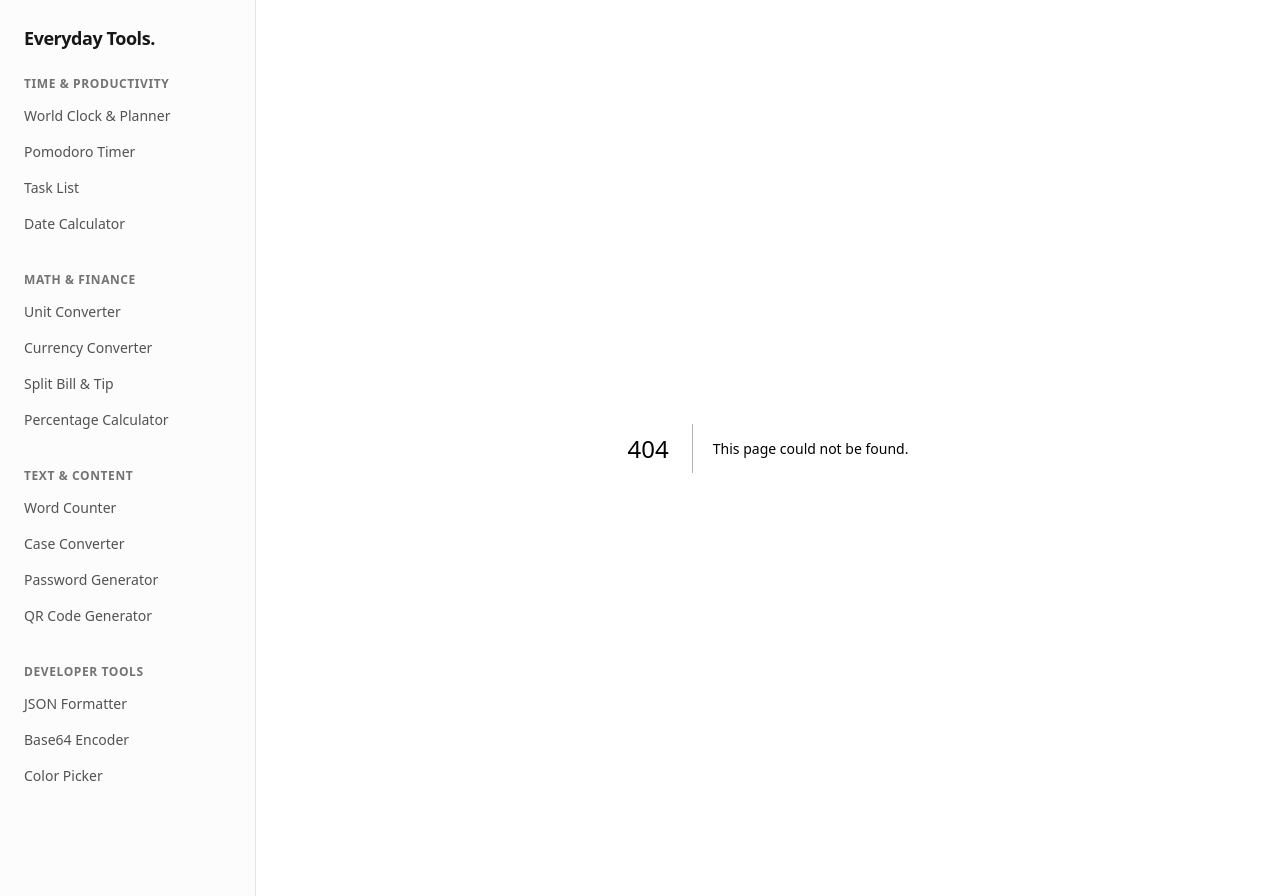
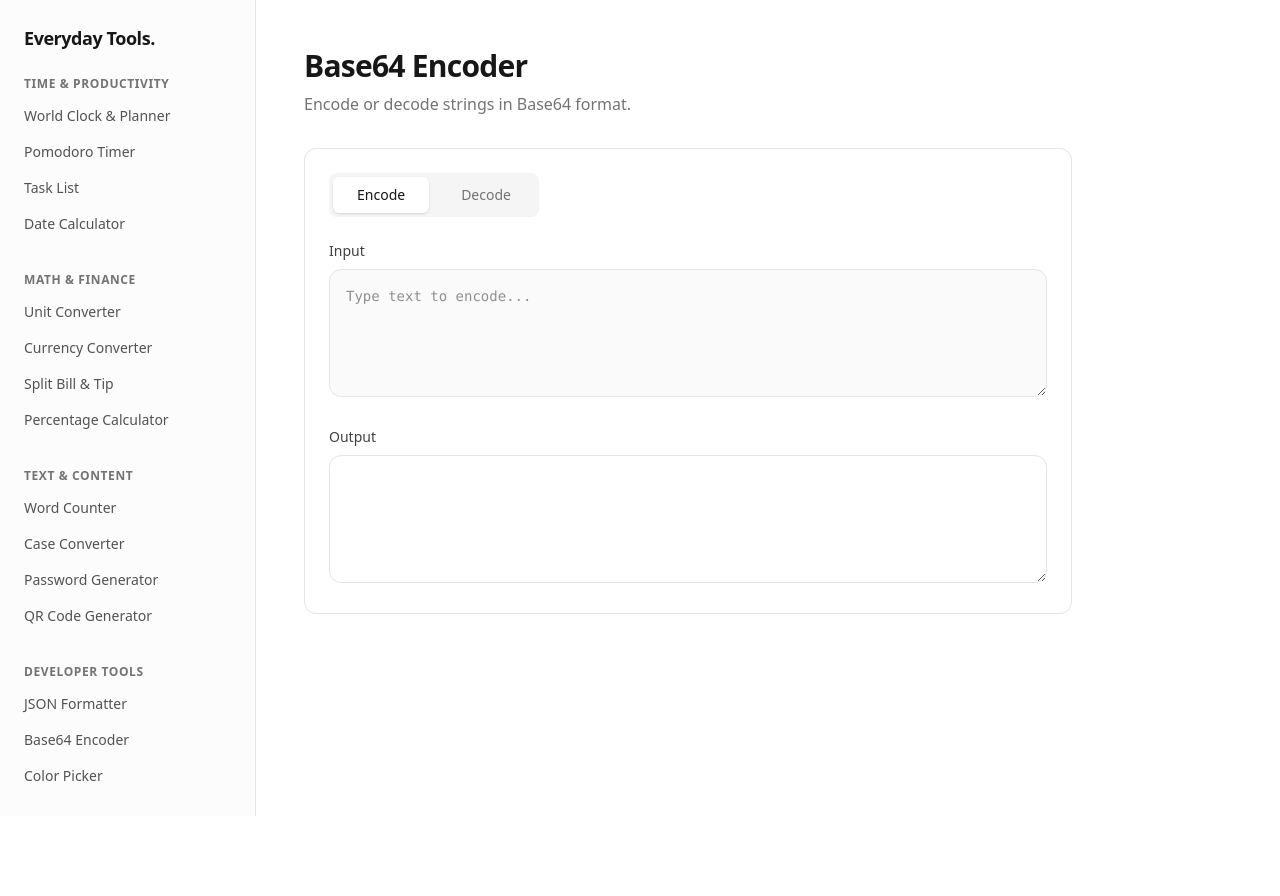
Before and after one commit to Fairfax18/everyday-tools, a Next.js app: page /dev/base64 in a window 1280 px wide. Before the commit this address had no page. After the commit the page ends 816 px from the top, so only its background shows below. Built offline with nearby package versions, Linux system fonts and the light colour scheme.

Commit message:
add new features. dev tools.

```diff
--- /dev/null
+++ b/app/dev/base64/page.js
@@ -0,0 +1,81 @@
+'use client';
+import { useState } from 'react';
+
+export default function Base64Tool() {
+  const [input, setInput] = useState('');
+  const [output, setOutput] = useState('');
+  const [mode, setMode] = useState('encode'); // 'encode' or 'decode'
+  const [error, setError] = useState(false);
+
+  const processText = (text, currentMode) => {
+    setInput(text);
+    setError(false);
+    if (!text) return setOutput('');
+
+    try {
+      if (currentMode === 'encode') {
+        setOutput(btoa(unescape(encodeURIComponent(text))));
+      } else {
+        setOutput(decodeURIComponent(escape(atob(text))));
+      }
+    } catch (err) {
+      setError(true);
+      setOutput('Error: Invalid Base64 string.');
+    }
+  };
+
+  const switchMode = (newMode) => {
+    setMode(newMode);
+    processText(input, newMode);
+  };
+
+  return (
+    <div className="max-w-3xl">
+      <h1 className="text-3xl font-bold tracking-tight mb-2">Base64 Encoder</h1>
+      <p className="text-neutral-500 mb-8">Encode or decode strings in Base64 format.</p>
+
+      <div className="bg-white p-6 rounded-xl border border-neutral-200">
+        <div className="flex gap-2 mb-6 p-1 bg-neutral-100 rounded-lg w-fit">
+          <button
+            onClick={() => switchMode('encode')}
+            className={`px-6 py-2 text-sm font-medium rounded-md transition ${mode === 'encode' ? 'bg-white shadow-sm text-neutral-900' : 'text-neutral-500 hover:text-neutral-900'}`}
+          >
+            Encode
+          </button>
+          <button
+            onClick={() => switchMode('decode')}
+            className={`px-6 py-2 text-sm font-medium rounded-md transition ${mode === 'decode' ? 'bg-white shadow-sm text-neutral-900' : 'text-neutral-500 hover:text-neutral-900'}`}
+          >
+            Decode
+          </button>
+        </div>
+
+        <div className="space-y-6">
+          <div>
+            <label className="block text-sm font-medium text-neutral-700 mb-2">Input</label>
+            <textarea
+              value={input}
+              onChange={(e) => processText(e.target.value, mode)}
+              placeholder={mode === 'encode' ? "Type text to encode..." : "Paste Base64 to decode..."}
+              className="w-full h-32 p-4 font-mono text-sm rounded-xl border border-neutral-200 bg-neutral-50 focus:bg-white focus:outline-none focus:ring-2 focus:ring-neutral-900 transition resize-y text-neutral-800"
+            />
+          </div>
+
+          <div>
+            <div className="flex justify-between items-center mb-2">
+              <label className="text-sm font-medium text-neutral-700">Output</label>
+              {output && !error && (
+                <button onClick={() => navigator.clipboard.writeText(output)} className="text-xs text-neutral-500 hover:text-neutral-900 transition font-medium">Copy Result</button>
+              )}
+            </div>
+            <textarea
+              value={output}
+              readOnly
+              className={`w-full h-32 p-4 font-mono text-sm rounded-xl border resize-y outline-none ${error ? 'border-red-200 bg-red-50 text-red-600' : 'border-neutral-200 bg-white text-neutral-800'}`}
+            />
+          </div>
+        </div>
+      </div>
+    </div>
+  );
+}
--- /dev/null
+++ b/app/dev/color-picker/page.js
@@ -0,0 +1,95 @@
+'use client';
+import { useState, useEffect } from 'react';
+
+export default function ColorPicker() {
+  const [color, setColor] = useState('#3b82f6'); // Default blue
+  const [rgb, setRgb] = useState('');
+  const [hsl, setHsl] = useState('');
+
+  // Helper to convert HEX to RGB
+  const hexToRgb = (hex) => {
+    const r = parseInt(hex.slice(1, 3), 16);
+    const g = parseInt(hex.slice(3, 5), 16);
+    const b = parseInt(hex.slice(5, 7), 16);
+    return `rgb(${r}, ${g}, ${b})`;
+  };
+
+  // Helper to convert HEX to HSL
+  const hexToHsl = (hex) => {
+    let r = parseInt(hex.slice(1, 3), 16) / 255;
+    let g = parseInt(hex.slice(3, 5), 16) / 255;
+    let b = parseInt(hex.slice(5, 7), 16) / 255;
+    const max = Math.max(r, g, b), min = Math.min(r, g, b);
+    let h, s, l = (max + min) / 2;
+
+    if (max === min) { h = s = 0; }
+    else {
+      const d = max - min;
+      s = l > 0.5 ? d / (2 - max - min) : d / (max + min);
+      switch (max) {
+        case r: h = (g - b) / d + (g < b ? 6 : 0); break;
+        case g: h = (b - r) / d + 2; break;
+        case b: h = (r - g) / d + 4; break;
+      }
+      h /= 6;
+    }
+    return `hsl(${Math.round(h * 360)}, ${Math.round(s * 100)}%, ${Math.round(l * 100)}%)`;
+  };
+
+  useEffect(() => {
+    setRgb(hexToRgb(color));
+    setHsl(hexToHsl(color));
+  }, [color]);
+
+  const copyFormat = (text) => {
+    navigator.clipboard.writeText(text);
+    // Optional: You could add a toast notification here
+  };
+
+  return (
+    <div className="max-w-2xl">
+      <h1 className="text-3xl font-bold tracking-tight mb-2">Color Picker</h1>
+      <p className="text-neutral-500 mb-8">Select colors and copy standard web formats.</p>
+
+      <div className="bg-white p-8 rounded-xl border border-neutral-200">
+        <div className="flex flex-col md:flex-row gap-8 items-center mb-8">
+          <div className="relative w-40 h-40 rounded-full overflow-hidden border-4 border-neutral-100 shadow-sm shrink-0">
+            {/* The actual HTML5 color picker input */}
+            <input
+              type="color"
+              value={color}
+              onChange={(e) => setColor(e.target.value)}
+              className="absolute -top-4 -left-4 w-48 h-48 cursor-pointer"
+            />
+          </div>
+
+          <div className="flex-1 text-center md:text-left">
+            <h2 className="text-xl font-medium text-neutral-900 mb-2">Selected Color</h2>
+            <p className="text-neutral-500 text-sm">Click the circle to open the native color picker and adjust the hue, saturation, and lightness.</p>
+          </div>
+        </div>
+
+        <div className="space-y-3">
+          {[
+            { label: 'HEX', value: color.toUpperCase() },
+            { label: 'RGB', value: rgb },
+            { label: 'HSL', value: hsl }
+          ].map((format) => (
+            <div key={format.label} className="flex items-center justify-between p-4 bg-neutral-50 rounded-lg border border-neutral-100 group">
+              <div>
+                <p className="text-xs font-semibold text-neutral-400 mb-1">{format.label}</p>
+                <p className="font-mono text-lg text-neutral-900">{format.value}</p>
+              </div>
+              <button
+                onClick={() => copyFormat(format.value)}
+                className="px-4 py-2 text-sm font-medium bg-white border border-neutral-200 rounded-md text-neutral-600 opacity-0 group-hover:opacity-100 transition hover:bg-neutral-100"
+              >
+                Copy
+              </button>
+            </div>
+          ))}
+        </div>
+      </div>
+    </div>
+  );
+}
--- /dev/null
+++ b/app/dev/json-formatter/page.js
@@ -0,0 +1,69 @@
+'use client';
+import { useState } from 'react';
+
+export default function JsonFormatter() {
+  const [input, setInput] = useState('');
+  const [output, setOutput] = useState('');
+  const [error, setError] = useState('');
+
+  const formatJSON = (space) => {
+    try {
+      if (!input.trim()) return;
+      const parsed = JSON.parse(input);
+      setOutput(JSON.stringify(parsed, null, space));
+      setError('');
+    } catch (err) {
+      setError(err.message);
+      setOutput('');
+    }
+  };
+
+  const copyToClipboard = () => {
+    if (output) navigator.clipboard.writeText(output);
+  };
+
+  return (
+    <div className="max-w-4xl">
+      <h1 className="text-3xl font-bold tracking-tight mb-2">JSON Formatter</h1>
+      <p className="text-neutral-500 mb-8">Format, validate, and minify JSON data.</p>
+
+      <div className="grid md:grid-cols-2 gap-6">
+        {/* Input Section */}
+        <div className="flex flex-col h-full">
+          <div className="flex justify-between items-center mb-2">
+            <label className="text-sm font-medium text-neutral-700">Input</label>
+            <button onClick={() => setInput('')} className="text-xs text-neutral-400 hover:text-red-500 transition">Clear</button>
+          </div>
+          <textarea
+            value={input}
+            onChange={(e) => setInput(e.target.value)}
+            placeholder='{"paste": "your JSON here"}'
+            className="w-full h-96 p-4 font-mono text-sm rounded-xl border border-neutral-200 bg-neutral-50 focus:bg-white focus:outline-none focus:ring-2 focus:ring-neutral-900 transition resize-none text-neutral-800"
+          />
+          <div className="flex gap-2 mt-4">
+            <button onClick={() => formatJSON(2)} className="flex-1 py-2 bg-neutral-900 text-white font-medium rounded-lg hover:bg-neutral-800 transition">Prettify</button>
+            <button onClick={() => formatJSON(0)} className="flex-1 py-2 bg-white border border-neutral-200 text-neutral-700 font-medium rounded-lg hover:bg-neutral-50 transition">Minify</button>
+          </div>
+        </div>
+
+        {/* Output Section */}
+        <div className="flex flex-col h-full">
+          <div className="flex justify-between items-center mb-2">
+            <label className="text-sm font-medium text-neutral-700">Output</label>
+            <button onClick={copyToClipboard} className="text-xs text-neutral-500 hover:text-neutral-900 transition font-medium">Copy Result</button>
+          </div>
+          <div className={`w-full h-96 p-4 font-mono text-sm rounded-xl border overflow-auto ${error ? 'border-red-200 bg-red-50 text-red-600' : 'border-neutral-200 bg-white text-neutral-800'}`}>
+            {error ? (
+              <div>
+                <strong>Invalid JSON:</strong>
+                <p className="mt-2">{error}</p>
+              </div>
+            ) : (
+              <pre className="whitespace-pre-wrap">{output}</pre>
+            )}
+          </div>
+        </div>
+      </div>
+    </div>
+  );
+}
```
